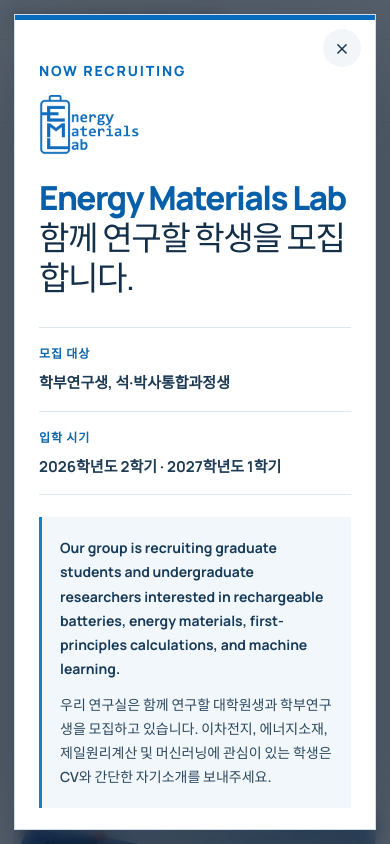
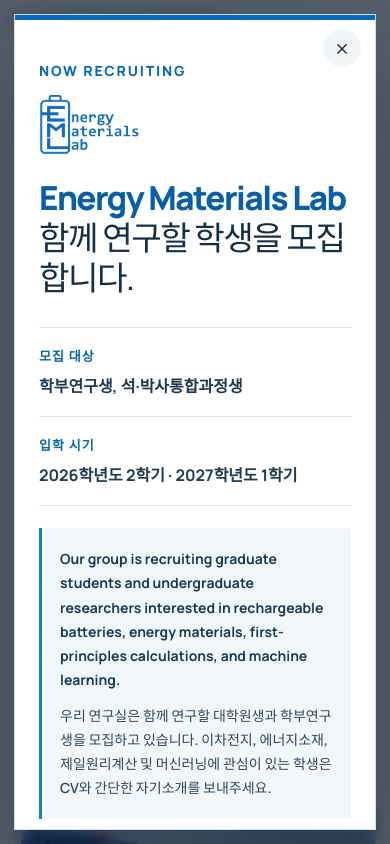
Before and after one commit to Energy-Materials-Laboratory/energy-materials-laboratory.github.io, a Next.js app: page / in a window 390 px wide. Shown: the top 844 px of the page. Built offline with nearby package versions, Linux system fonts and the light colour scheme.

Commit message:
Enlarge recruitment details

```diff
--- a/app/globals.css
+++ b/app/globals.css
@@ -205,7 +205,7 @@
 }
 
 .recruitment-summary > div {
-  padding: 19px 24px 20px 0;
+  padding: 22px 24px 23px 0;
 }
 
 .recruitment-summary > div + div {
@@ -215,16 +215,16 @@
 
 .recruitment-summary span {
   display: block;
-  margin-bottom: 7px;
+  margin-bottom: 8px;
   color: #0a67ad;
-  font-size: 12px;
+  font-size: 14px;
   font-weight: 800;
   letter-spacing: .08em;
 }
 
 .recruitment-summary strong {
   color: #1d3b54;
-  font-size: 15px;
+  font-size: 17px;
   line-height: 1.5;
 }
 
@@ -286,8 +286,10 @@
   .recruitment-description { margin-top: 22px; padding: 19px 18px; }
   .recruitment-description p { font-size: 14px; }
   .recruitment-summary { grid-template-columns: 1fr; }
-  .recruitment-summary > div { padding: 16px 0; }
+  .recruitment-summary > div { padding: 18px 0; }
   .recruitment-summary > div + div { padding-left: 0; border-top: 1px solid #dfe7ee; border-left: 0; }
+  .recruitment-summary span { font-size: 13px; }
+  .recruitment-summary strong { font-size: 16px; }
   .recruitment-modal-footer { align-items: stretch; flex-direction: column; gap: 18px; margin-top: 22px; }
   .recruitment-modal-actions { justify-content: space-between; gap: 12px; }
 }
```
